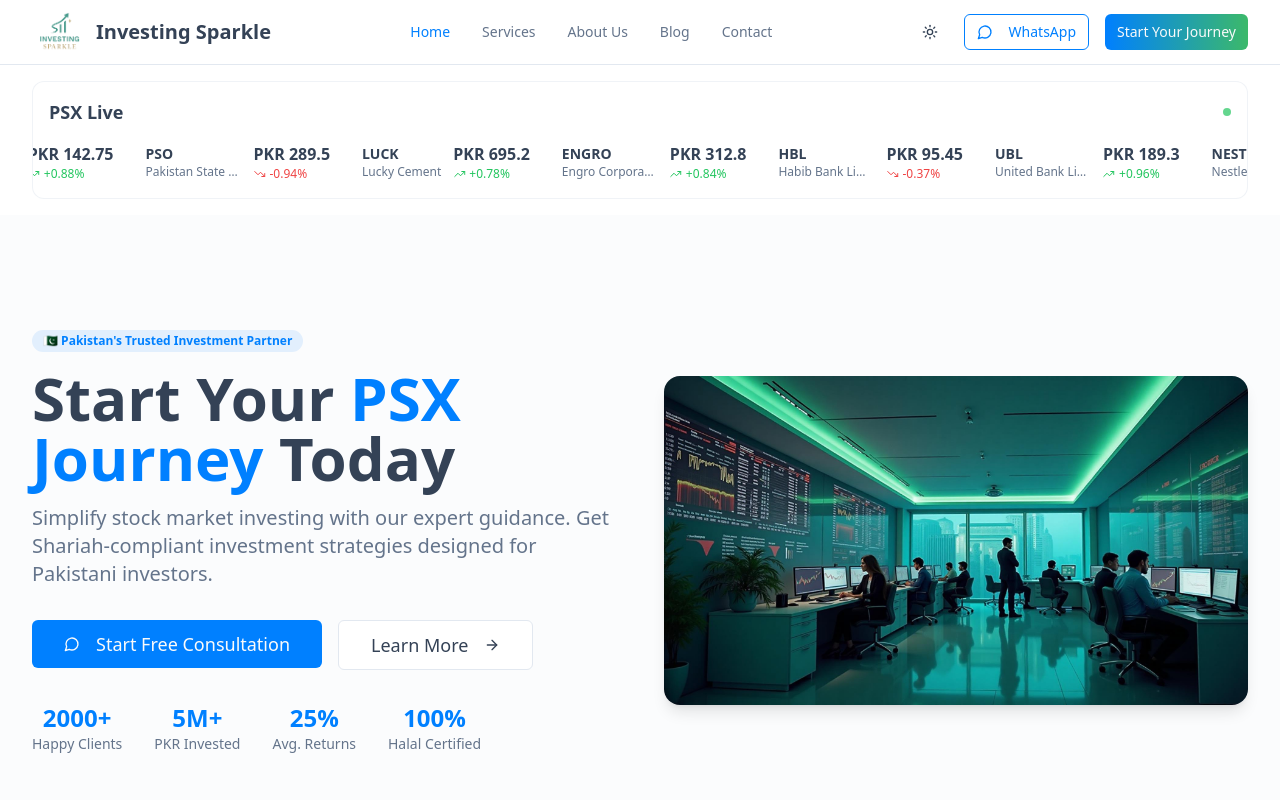
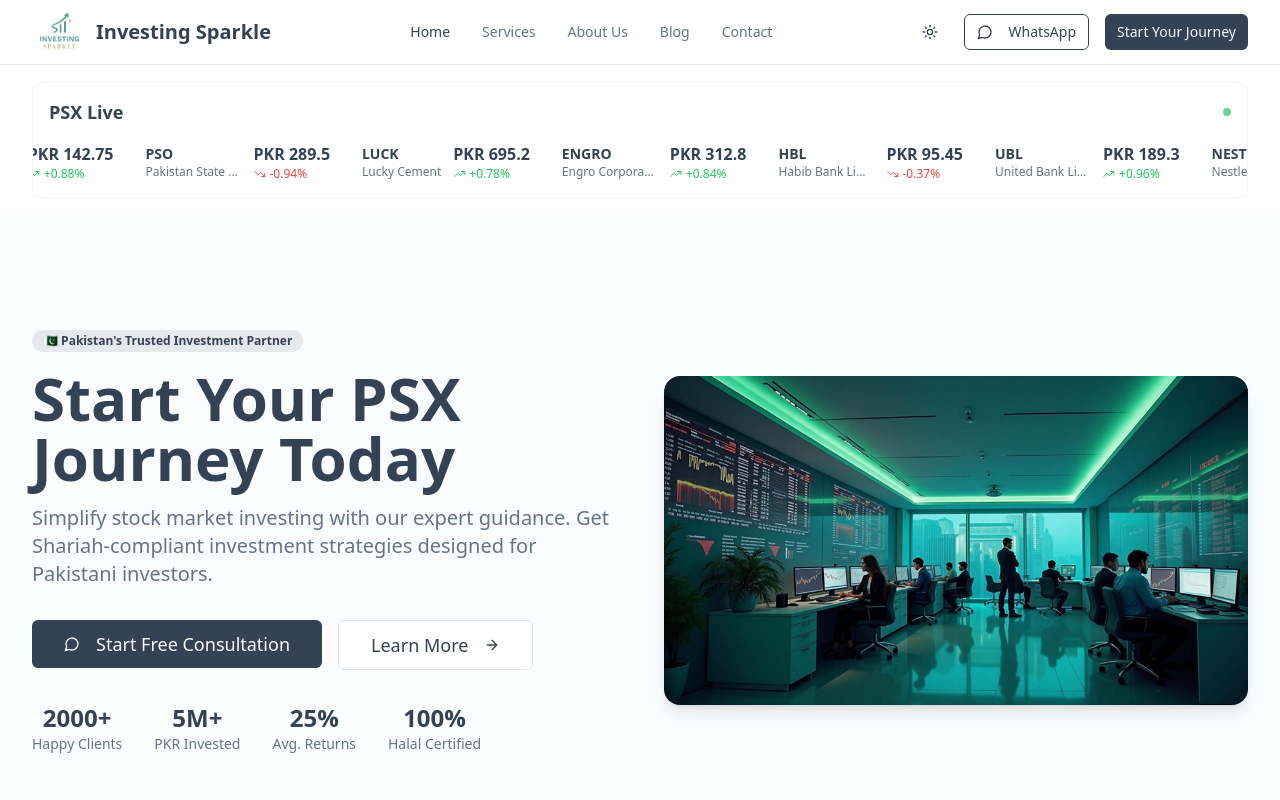
Before and after one commit to furqan-debug/InvestingSparkle, a React (Vite) app: page / in a window 1280 px wide. Shown: the top 800 px of the page. Built offline with nearby package versions, Linux system fonts and the light colour scheme.

Commit message:
Fix theme switching and colors
The AI fixed the theme switching functionality and removed non-professional colors and gradients to improve the website's appearance.

```diff
--- a/src/components/Layout.tsx
+++ b/src/components/Layout.tsx
@@ -58,7 +58,7 @@ const Layout = ({
                   <span>WhatsApp</span>
                 </a>
               </Button>
-              <Button size="sm" className="bg-gradient-to-r from-primary to-secondary hover:opacity-90">
+              <Button size="sm">
                 Start Your Journey
               </Button>
             </div>
@@ -82,7 +82,7 @@ const Layout = ({
                         <span>WhatsApp</span>
                       </a>
                     </Button>
-                    <Button className="w-full bg-gradient-to-r from-primary to-secondary hover:opacity-90">
+                    <Button className="w-full">
                       Start Your Journey
                     </Button>
                   </div>
--- a/src/components/ThemeToggle.tsx
+++ b/src/components/ThemeToggle.tsx
@@ -1,6 +1,6 @@
 import { Moon, Sun } from "lucide-react";
 import { Button } from "@/components/ui/button";
-import { useTheme } from "next-themes";
+import { useTheme } from "./ThemeProvider";
 
 const ThemeToggle = () => {
   const { theme, setTheme } = useTheme();
@@ -10,7 +10,7 @@ const ThemeToggle = () => {
       variant="ghost"
       size="sm"
       onClick={() => setTheme(theme === "light" ? "dark" : "light")}
-      className="relative w-9 h-9 rounded-full hover:bg-accent/50 transition-all duration-300"
+      className="relative w-9 h-9 rounded-full"
     >
       <Sun className="h-4 w-4 rotate-0 scale-100 transition-all duration-300 dark:-rotate-90 dark:scale-0" />
       <Moon className="absolute h-4 w-4 rotate-90 scale-0 transition-all duration-300 dark:rotate-0 dark:scale-100" />
--- a/src/index.css
+++ b/src/index.css
@@ -17,13 +17,11 @@ All colors MUST be HSL.
     --popover: 0 0% 100%;
     --popover-foreground: 215 25% 27%;
 
-    --primary: 210 100% 50%;
+    --primary: 215 25% 27%;
     --primary-foreground: 0 0% 98%;
-    --primary-light: 210 100% 95%;
 
-    --secondary: 142 51% 48%;
-    --secondary-foreground: 0 0% 98%;
-    --secondary-light: 142 51% 95%;
+    --secondary: 210 11% 71%;
+    --secondary-foreground: 215 25% 27%;
 
     --muted: 210 40% 96%;
     --muted-foreground: 215.4 16.3% 46.9%;
--- a/src/pages/Home.tsx
+++ b/src/pages/Home.tsx
@@ -310,21 +310,21 @@ const Home = () => {
       </section>
 
       {/* CTA Section */}
-      <section className="py-20 bg-gradient-to-r from-primary to-secondary animate-gradient-shift">
+      <section className="py-20 bg-primary text-primary-foreground">
         <div className="container mx-auto px-4 sm:px-6 lg:px-8 text-center">
           <div className="max-w-3xl mx-auto space-y-8">
-            <h2 className="text-3xl sm:text-4xl font-bold text-white animate-fade-in">
+            <h2 className="text-3xl sm:text-4xl font-bold">
               Ready to Start Your Investment Journey?
             </h2>
-            <p className="text-xl text-white/90 animate-fade-in">
+            <p className="text-xl opacity-90">
               Join thousands of Pakistani investors who trust Investing Sparkle for their financial growth.
               Get started with a free consultation today.
             </p>
-            <div className="flex flex-col sm:flex-row gap-4 justify-center animate-fade-in">
+            <div className="flex flex-col sm:flex-row gap-4 justify-center">
               <Button
                 size="lg"
                 variant="secondary"
-                className="bg-white text-primary hover:bg-white/90 text-lg px-8 py-6 hover:scale-105 transition-all duration-300 animate-glow"
+                className="text-lg px-8 py-6"
                 asChild
               >
                 <a href="https://wa.me/923181300262?text=Hi! I'm ready to start my investment journey. Please provide me with a WhatsApp consultation." target="_blank" rel="noopener noreferrer">
@@ -335,7 +335,7 @@ const Home = () => {
               <Button
                 size="lg"
                 variant="outline"
-                className="border-white text-white hover:bg-white hover:text-primary text-lg px-8 py-6 hover:scale-105 transition-all duration-300"
+                className="border-primary-foreground text-primary-foreground hover:bg-primary-foreground hover:text-primary text-lg px-8 py-6"
               >
                 View Our Services
                 <ArrowRight className="ml-2 h-5 w-5" />
```
